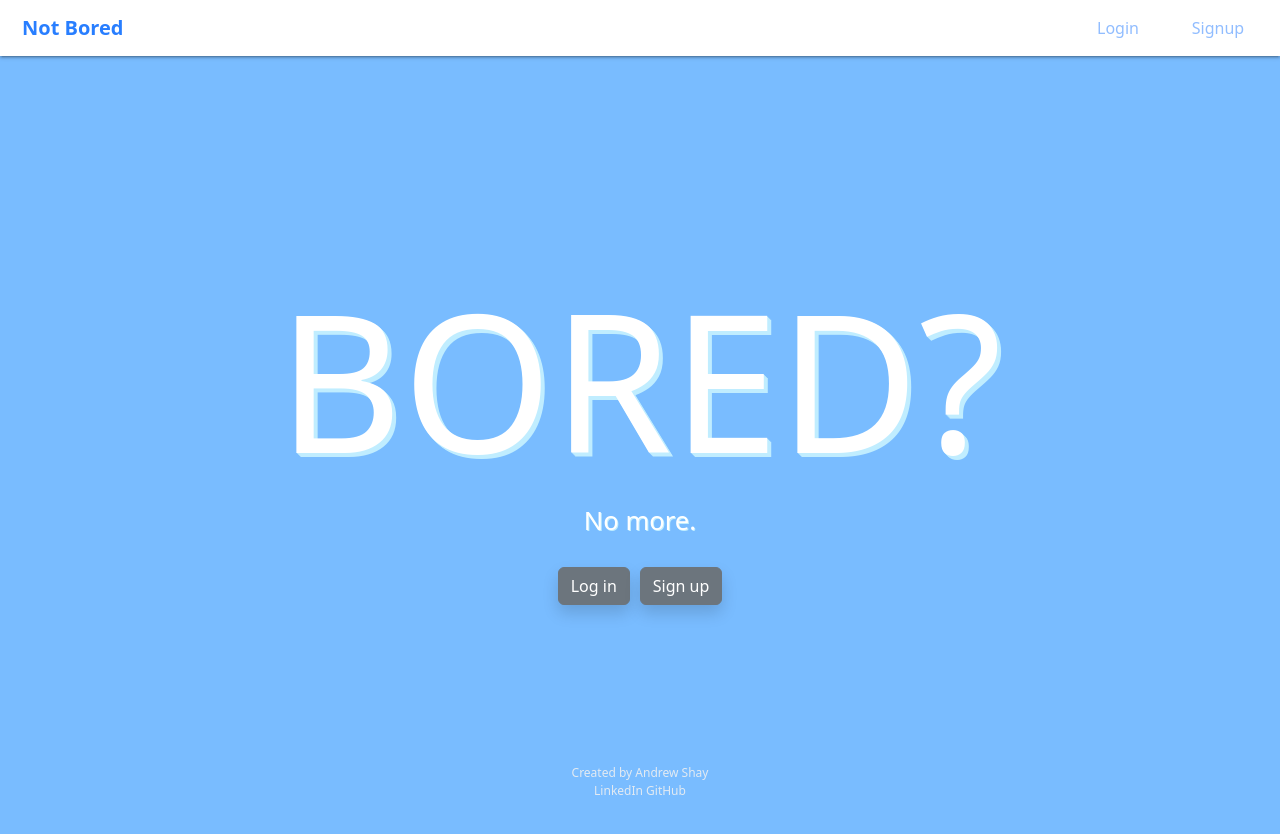
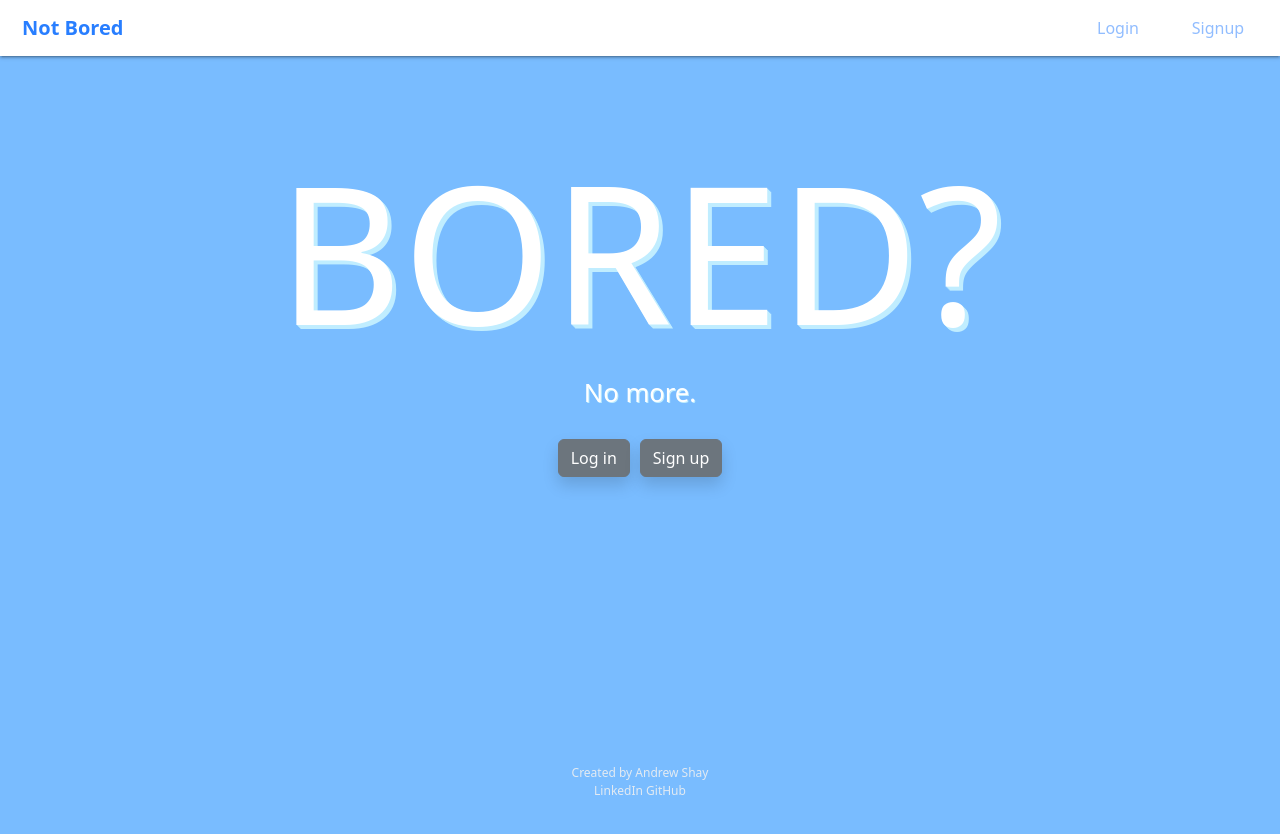
Before and after one commit to adshay18/Capstone-2, a React (Create React App) app in the folder frontend/: page / in a window 1280 px wide. Shown: the top 834 px of the page. Built offline with nearby package versions, Linux system fonts and the light colour scheme; no server answers.

Commit message:
okay for real final home tweak

```diff
--- a/frontend/src/Home.css
+++ b/frontend/src/Home.css
@@ -31,7 +31,6 @@ h1.title {
 }
 
 div.home-text {
-	padding-top: 10vw;
 	color: white;
 }
 
```
